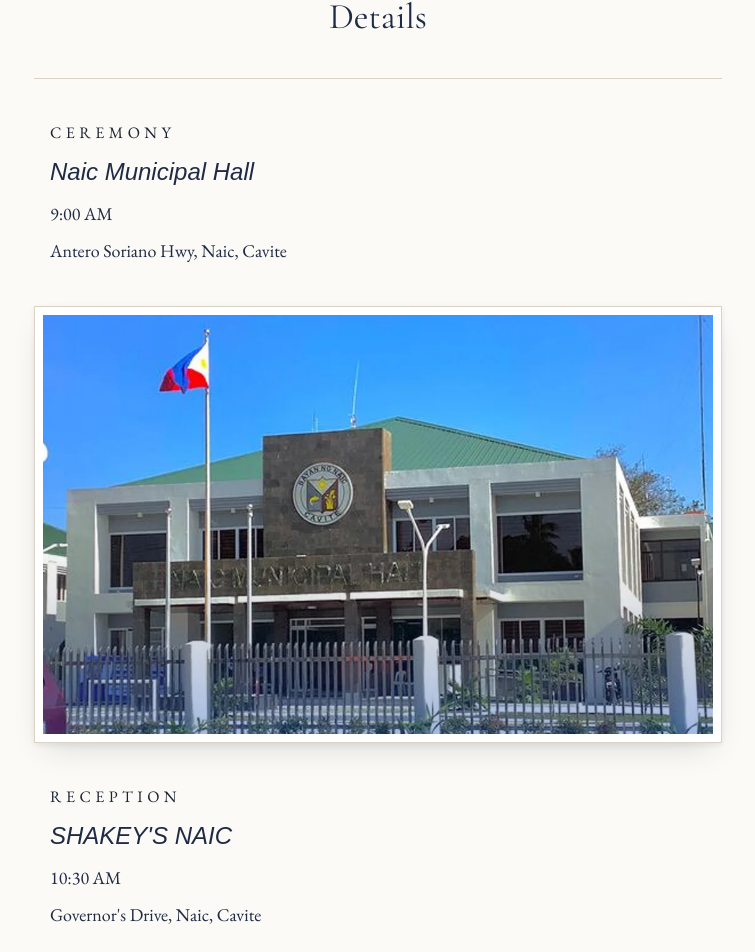
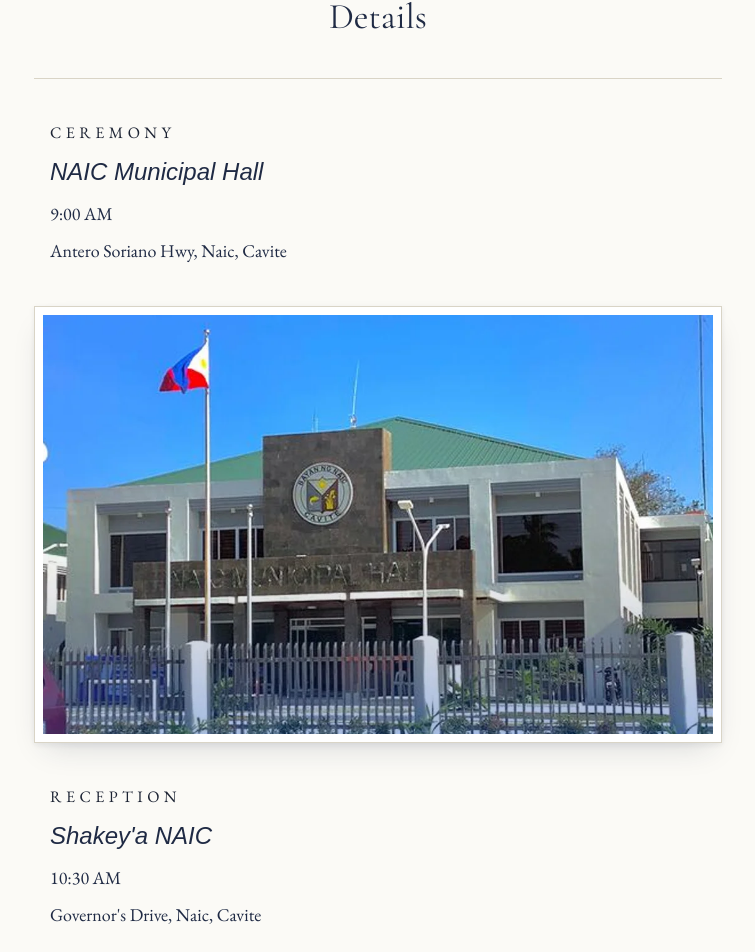
Before and after one commit to dowardcaps/limuelandlayla, a Next.js app: page /details in a window 1280 px wide. Shown: the part 1207-2159 px from the top of the page, without its empty margins (262-1017 px from the left). Built offline with nearby package versions, Linux system fonts and the light colour scheme; a web font is replaced by a local one.

Commit message:
change details

```diff
--- a/data/content.ts
+++ b/data/content.ts
@@ -27,13 +27,13 @@ export const details = {
   ceremony: {
     label: "CEREMONY",
     time: "9:00 AM",
-    venue: "Naic Municipal Hall",
+    venue: "NAIC Municipal Hall",
     address: "Antero Soriano Hwy, Naic, Cavite",
   },
   reception: {
     label: "RECEPTION",
     time: "10:30 AM",
-    venue: "SHAKEY'S NAIC",
+    venue: "Shakey'a NAIC",
     address: "Governor's Drive, Naic, Cavite",
     mapUrl: "https://maps.app.goo.gl/881GohuyMg99kKVL8",
   },
```
